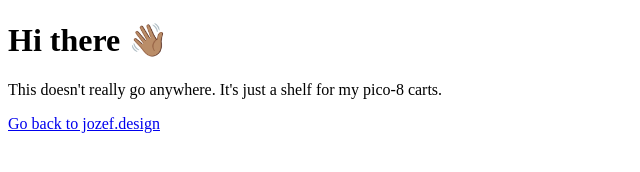
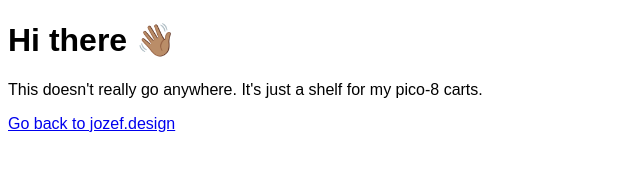
Before and after one commit to jozefcb/jozefcb.github.io, a plain HTML site: page index.html in a window 1280 px wide. Shown: the whole page, without its empty margins (0-640 px from the left). Drawn offline with Linux system fonts and the light colour scheme.

Commit message:
Update index.html

```diff
--- a/index.html
+++ b/index.html
@@ -4,10 +4,7 @@
     <meta charset="UTF-8">
     <title>Pico8 Schtuff</title>
   </head>
-  <body style="font-family: -apple-system, BlinkMacSystemFont,
-    "Segoe UI", "Roboto", "Oxygen",
-    "Ubuntu", "Cantarell", "Fira Sans",
-    "Droid Sans", "Helvetica Neue", sans-serif;">
+  <body style="font-family: sans-serif;">
     <h1>Hi there 👋🏽</h1>
     <p>This doesn't really go anywhere. It's just a shelf for my pico-8 carts.</p>
     <a href='https://www.jozef.design/'>Go back to jozef.design</a>
```
